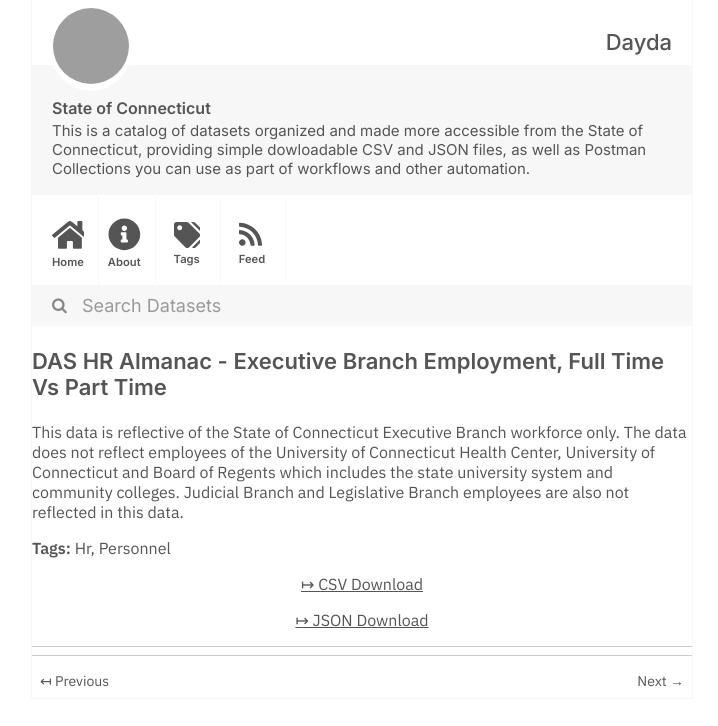
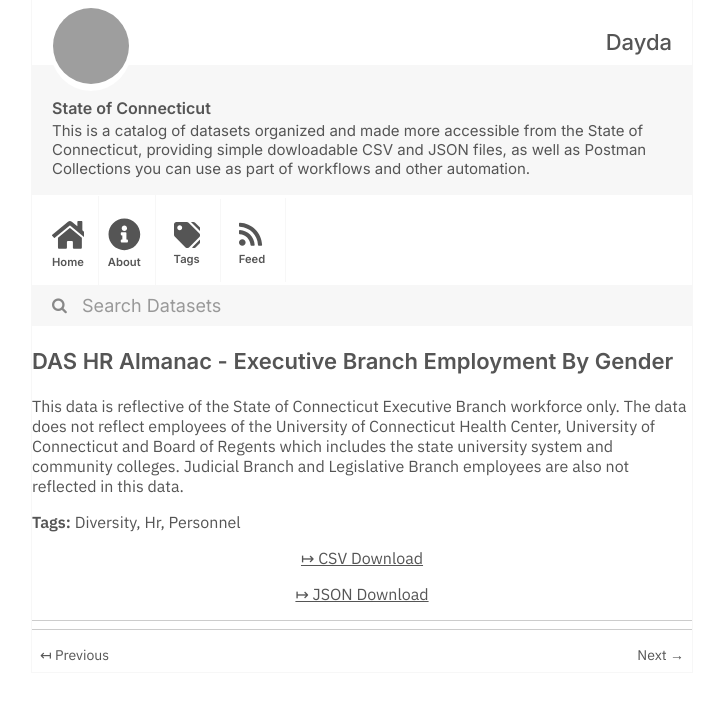
Before and after one commit to dayda-entities/state-of-connecticut, a Jekyll site: the page built from _posts/2020-11-12-das-hr-almanac-executive-branc.md, in a window 1280 px wide, cut to the strip 0-726 px from the top of the page. Shown: the whole strip, without its empty margins (278-996 px from the left). Built offline with Jekyll 4.4.1, drawn with Linux system fonts in a browser that asks for light colours; grey boxes are pictures that could not be loaded.

```diff
--- a/_posts/2020-11-12-das-hr-almanac-executive-branc.md
+++ b/_posts/2020-11-12-das-hr-almanac-executive-branc.md
@@ -1,16 +1,17 @@
 ---
-title: 'DAS HR Almanac - Executive Branch Employment, Full Time Vs Part Time'
-created: '2020-11-12T14:58:05.887991'
-modified: '2020-11-12T14:58:05.888000'
+title: DAS HR Almanac - Executive Branch Employment By Gender
+created: '2020-11-12T14:57:12.972619'
+modified: '2020-11-12T14:57:12.972630'
 state: active
 type: dataset
 tags:
+  - Diversity
   - Hr
   - Personnel
 groups:
   - Local Government
-csv_url: 'https://data.ct.gov/api/views/uwvi-pra7/rows.csv?accessType=DOWNLOAD'
-json_url: 'https://data.ct.gov/api/views/uwvi-pra7/rows.json?accessType=DOWNLOAD'
+csv_url: 'https://data.ct.gov/api/views/pnyc-hkib/rows.csv?accessType=DOWNLOAD'
+json_url: 'https://data.ct.gov/api/views/pnyc-hkib/rows.json?accessType=DOWNLOAD'
 layout: post
 
 ---
```
